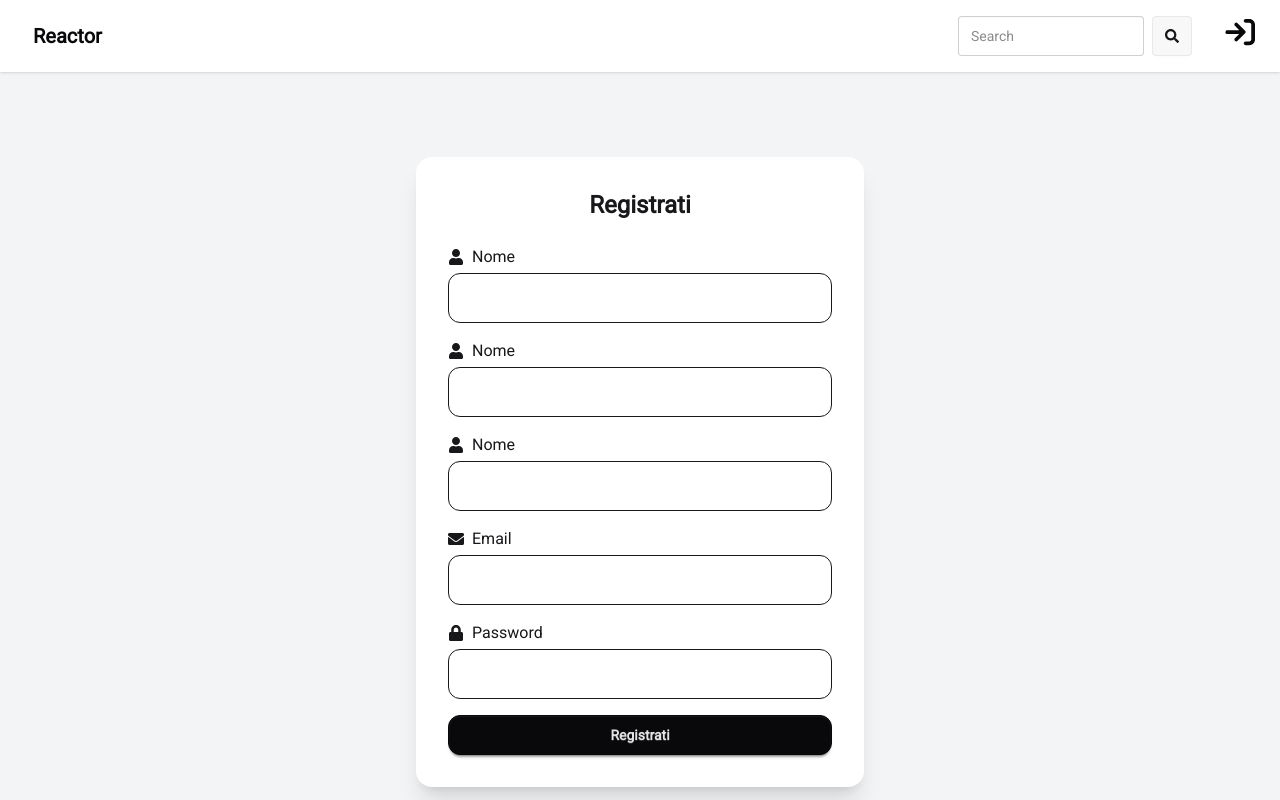
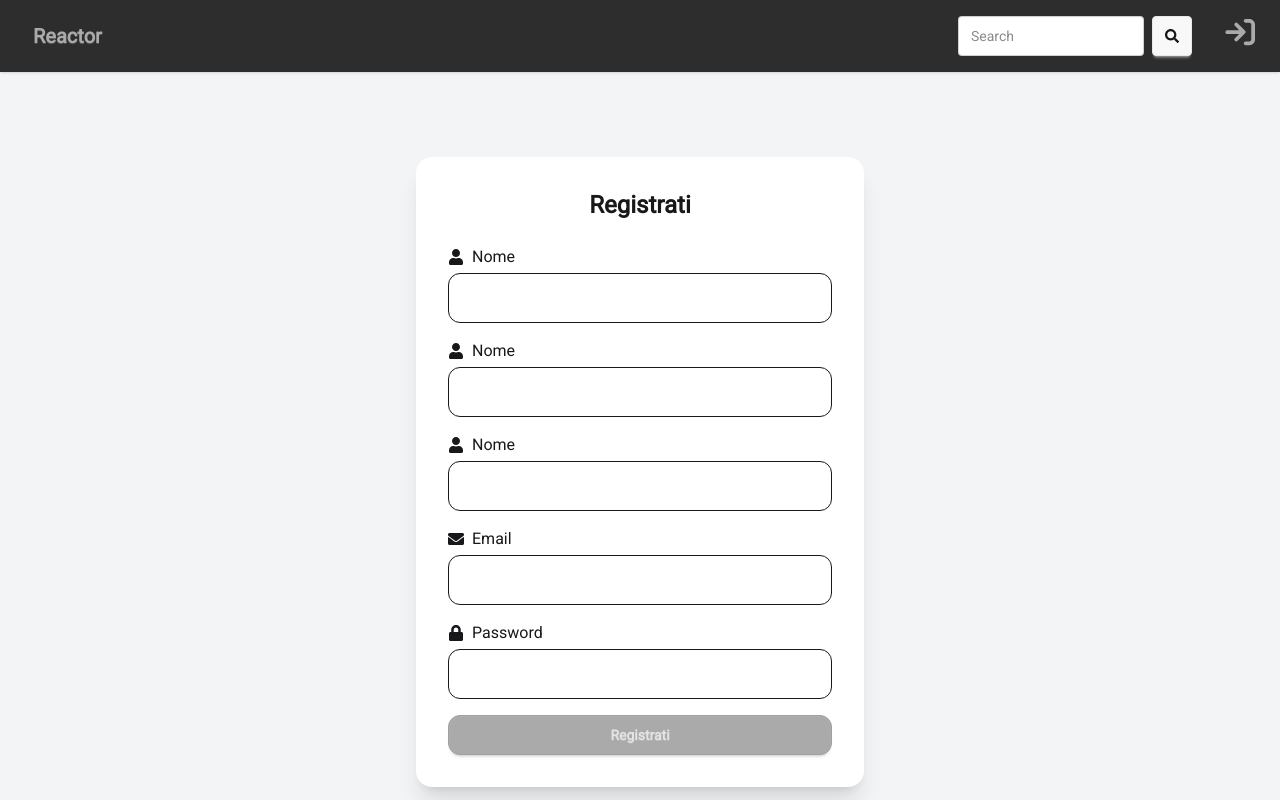
Before and after one commit to Antoniocutri/rehacktor, a React (Vite) app: page /auth/register in a window 1280 px wide. Shown: the top 800 px of the page. Built offline with nearby package versions, Linux system fonts and the light colour scheme; a web font is replaced by a local one.

Commit message:
add root variable

```diff
--- a/src/index.css
+++ b/src/index.css
@@ -7,3 +7,19 @@
     --color-nav-grey: #d8d8d8
 }
 @plugin "daisyui";
+
+:root {
+  --color-background: #1A1A1A;
+  --color-secondary: #2D2D2D;
+  --color-accent: #A8FF00;
+  --color-text: #FFFFFF;
+  --color-neutral: #AAAAAA;
+}
+
+nav, footer{
+    background-color: var(--color-secondary);
+}
+
+.text-neutral{
+    color: var(--color-neutral);
+}
```
